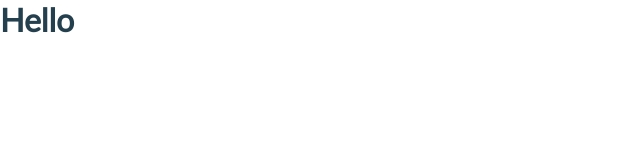
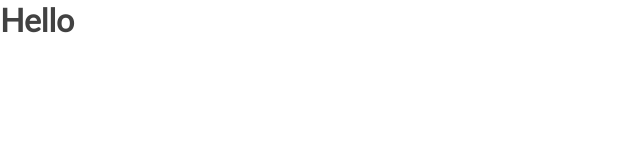
Before and after one commit to VladZyma/pet-Alivio, a website: page src/index.html in a window 1280 px wide. Shown: the full height of the page, 0-640 px from the left. Drawn offline with nearby package versions, Linux system fonts and the light colour scheme; files that its build step writes are made by us from their sources.

Commit message:
add colors

```diff
--- a/src/scss/base/_vars.scss
+++ b/src/scss/base/_vars.scss
@@ -1,7 +1,10 @@
-$accent: #191919;
-$default: #243f4d;
-$title: #191919;
-$modal-default: #436372;
+$default: #424242;
+$title: #000000;
+$link: #292929;
+$green: #01996d;
+$light-green: rgba(1, 153, 109, 0.2);
+$dark-green: #245852;
+$accent: #14daa2;
 
 %Lato-400 {
   font-family: 'Lato-Regular', sans-serif;
```
Also changed, not shown: docs/css/styles.min.css.
